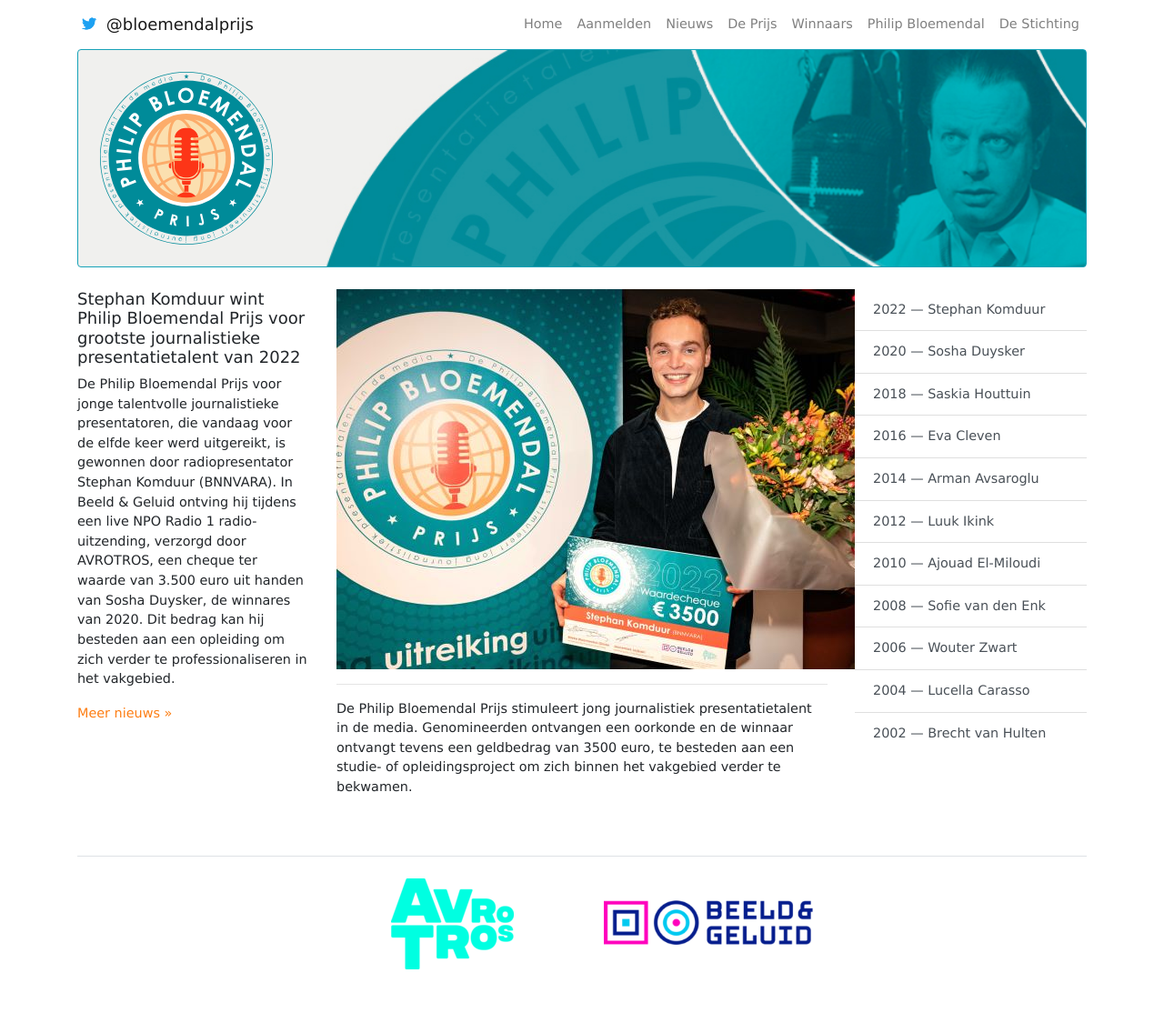
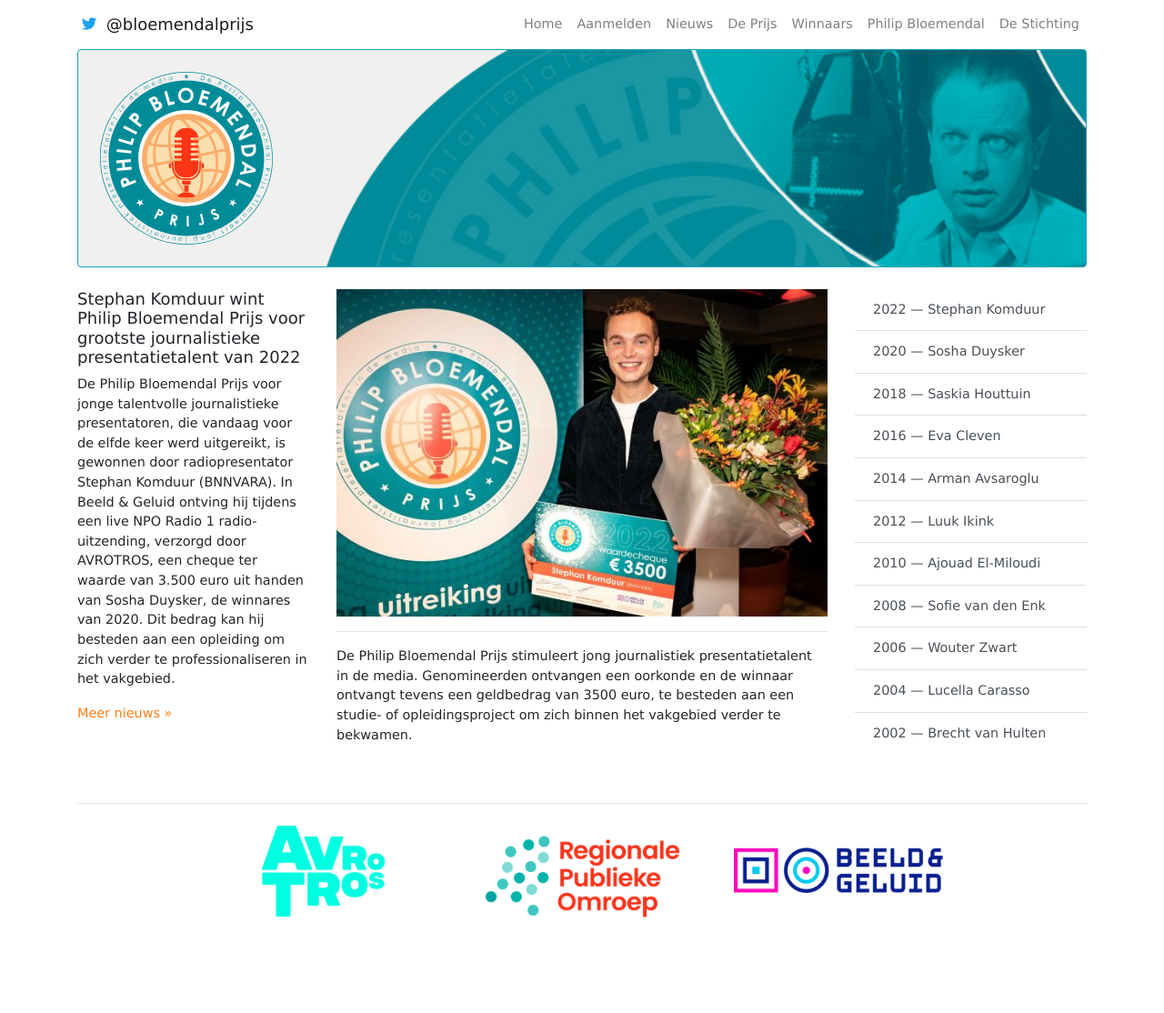
Before and after one commit to bloemendalprijs/bloemendalprijs.github.io, a Jekyll site: the page built from index.markdown, in a window 1280 px wide. Shown: the whole page at 91% size. Built offline with Jekyll 4.4.1, drawn with Linux system fonts in a browser that asks for light colours; after the commit the page ends 1067 px from its top, so only the background shows below that.

Commit message:
Add rpo logo

```diff
--- a/_includes/footer.html
+++ b/_includes/footer.html
@@ -3,6 +3,9 @@
       <div class="row justify-content-center">
         <div class="col-md-3 p-4 text-center">
           <a href="https://www.avrotros.nl/"><img src="{{ '/assets/img/avrotros.png' | relative_url }}" class="img-fluid" alt="AVROTROS"></a>
+        </div>
+        <div class="col-md-3 p-4 text-center">
+          <a href="https://www.stichtingrpo.nl/"><img src="{{ '/assets/img/rpo.png' | relative_url }}" class="img-fluid" alt="Regionale Publieke Omroep"></a>
         </div>
         <div class="col-md-3 p-4 text-center">
           <a href="https://www.beeldengeluid.nl/"><img src="{{ '/assets/img/beeldengeluid.png' | relative_url }}" class="img-fluid mt-4" alt="Beeld & Geluid"></a>
--- a/index.markdown
+++ b/index.markdown
@@ -5,7 +5,7 @@
 layout: home
 ---
 
-<img src="/uploads/20221208_PhilipBloemendal_0001-43f313.jpg" class="img-responsive" />
+<img src="/uploads/20221208_PhilipBloemendal_0001-43f313.jpg" class="img-fluid" />
 
 ---
 
```
Also changed, not shown: assets/img/rpo.png (added).
